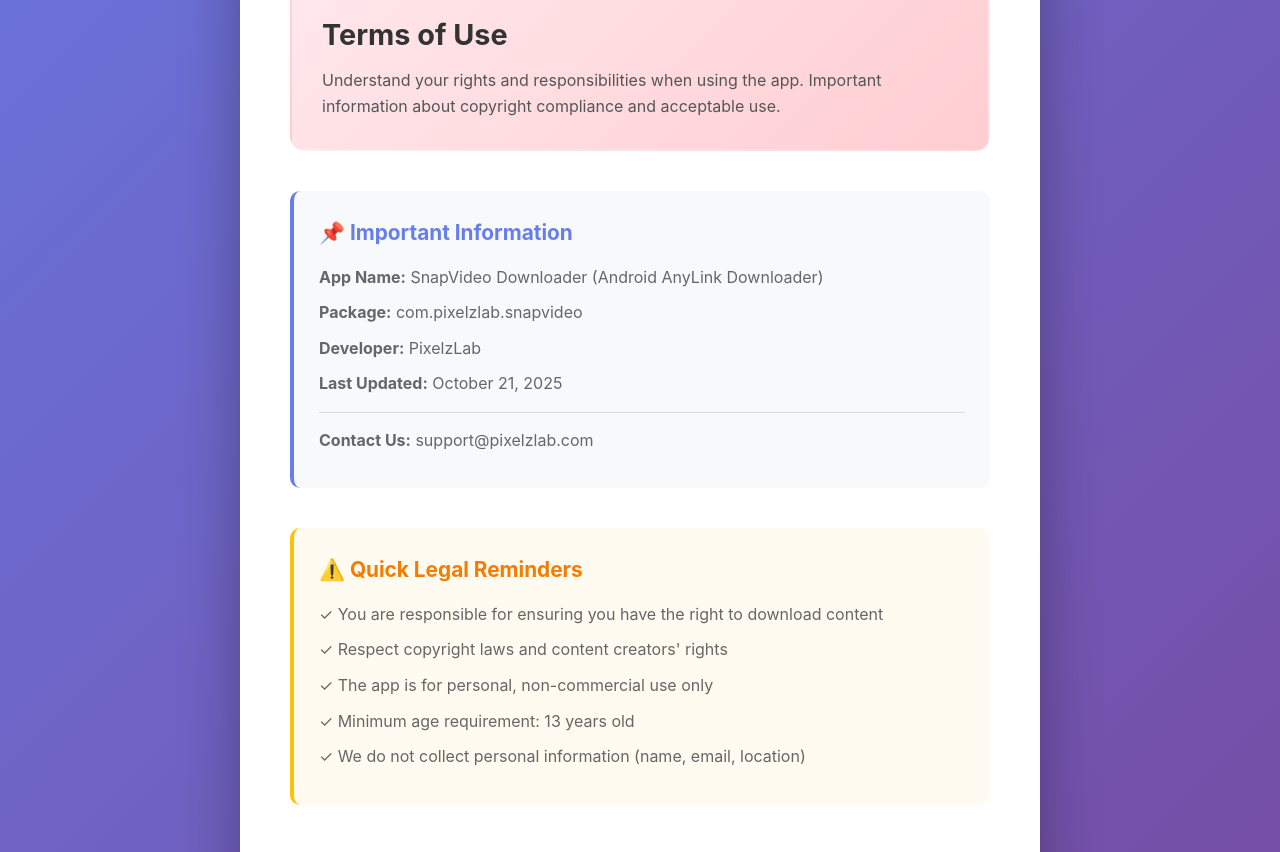
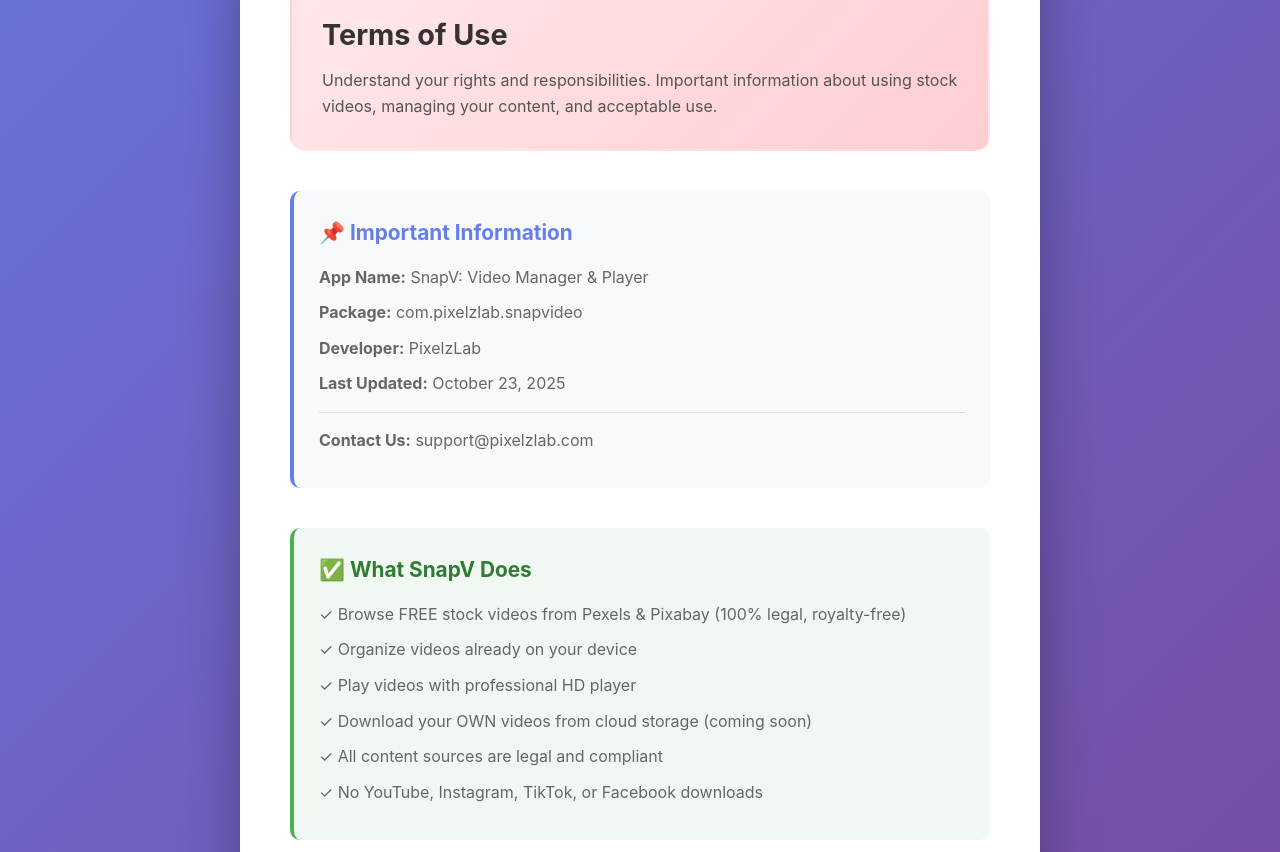
Before and after one commit to pixelzlab/snapv-legal-documents, a plain HTML site: page index.html in a window 1280 px wide. Shown: the part 762-1614 px from the top of the page. Drawn offline with Linux system fonts and the light colour scheme.

Commit message:
Update index.html

```diff
--- a/index.html
+++ b/index.html
@@ -156,53 +156,54 @@
 <body>
     <div class="container">
         <div class="header">
-            <div class="app-icon">📥</div>
-            <h1>SnapVideo Downloader</h1>
+            <div class="app-icon">📹</div>
+            <h1>SnapV: Video Manager</h1>
             <p class="subtitle">Legal Documents & Policies</p>
         </div>
 
         <div class="documents">
-            <a href="https://pixelzlab.github.io/snapv-privacy-policy" class="document-card privacy">
+            <a href="privacy-policy.html" class="document-card privacy">
                 <span class="document-icon">🔒</span>
                 <div class="document-title">Privacy Policy</div>
                 <div class="document-description">
                     Learn how we collect, use, and protect your data. We prioritize your privacy and
-                    never collect personal information like name, email, or location.
+                    never collect personal information. All videos stay on your device.
                 </div>
             </a>
 
-            <a href="https://pixelzlab.github.io/snapv-term-of-use/" class="document-card terms">
+            <a href="terms-of-use.html" class="document-card terms">
                 <span class="document-icon">📄</span>
                 <div class="document-title">Terms of Use</div>
                 <div class="document-description">
-                    Understand your rights and responsibilities when using the app. Important information
-                    about copyright compliance and acceptable use.
+                    Understand your rights and responsibilities. Important information about using stock videos,
+                    managing your content, and acceptable use.
                 </div>
             </a>
         </div>
 
         <div class="info-box">
             <h3>📌 Important Information</h3>
-            <p><strong>App Name:</strong> SnapVideo Downloader (Android AnyLink Downloader)</p>
+            <p><strong>App Name:</strong> SnapV: Video Manager & Player</p>
             <p><strong>Package:</strong> com.pixelzlab.snapvideo</p>
             <p><strong>Developer:</strong> PixelzLab</p>
-            <p><strong>Last Updated:</strong> October 21, 2025</p>
+            <p><strong>Last Updated:</strong> October 23, 2025</p>
             <p style="margin-top: 15px; padding-top: 15px; border-top: 1px solid #ddd;">
                 <strong>Contact Us:</strong> support@pixelzlab.com
             </p>
         </div>
 
-        <div class="info-box" style="border-left-color: #ffc107; background: #fffbf0;">
-            <h3 style="color: #f57c00;">⚠️ Quick Legal Reminders</h3>
-            <p>✓ You are responsible for ensuring you have the right to download content</p>
-            <p>✓ Respect copyright laws and content creators' rights</p>
-            <p>✓ The app is for personal, non-commercial use only</p>
-            <p>✓ Minimum age requirement: 13 years old</p>
-            <p>✓ We do not collect personal information (name, email, location)</p>
+        <div class="info-box" style="border-left-color: #4CAF50; background: #f1f8f4;">
+            <h3 style="color: #2e7d32;">✅ What SnapV Does</h3>
+            <p>✓ Browse FREE stock videos from Pexels & Pixabay (100% legal, royalty-free)</p>
+            <p>✓ Organize videos already on your device</p>
+            <p>✓ Play videos with professional HD player</p>
+            <p>✓ Download your OWN videos from cloud storage (coming soon)</p>
+            <p>✓ All content sources are legal and compliant</p>
+            <p>✓ No YouTube, Instagram, TikTok, or Facebook downloads</p>
         </div>
 
         <div class="footer">
-            <p><strong>SnapVideo Downloader</strong></p>
+            <p><strong>SnapV: Video Manager & Player</strong></p>
             <p>&copy; 2025 PixelzLab. All rights reserved.</p>
             <p style="margin-top: 10px; font-size: 0.85em;">
                 By using this app, you agree to our Privacy Policy and Terms of Use
```
